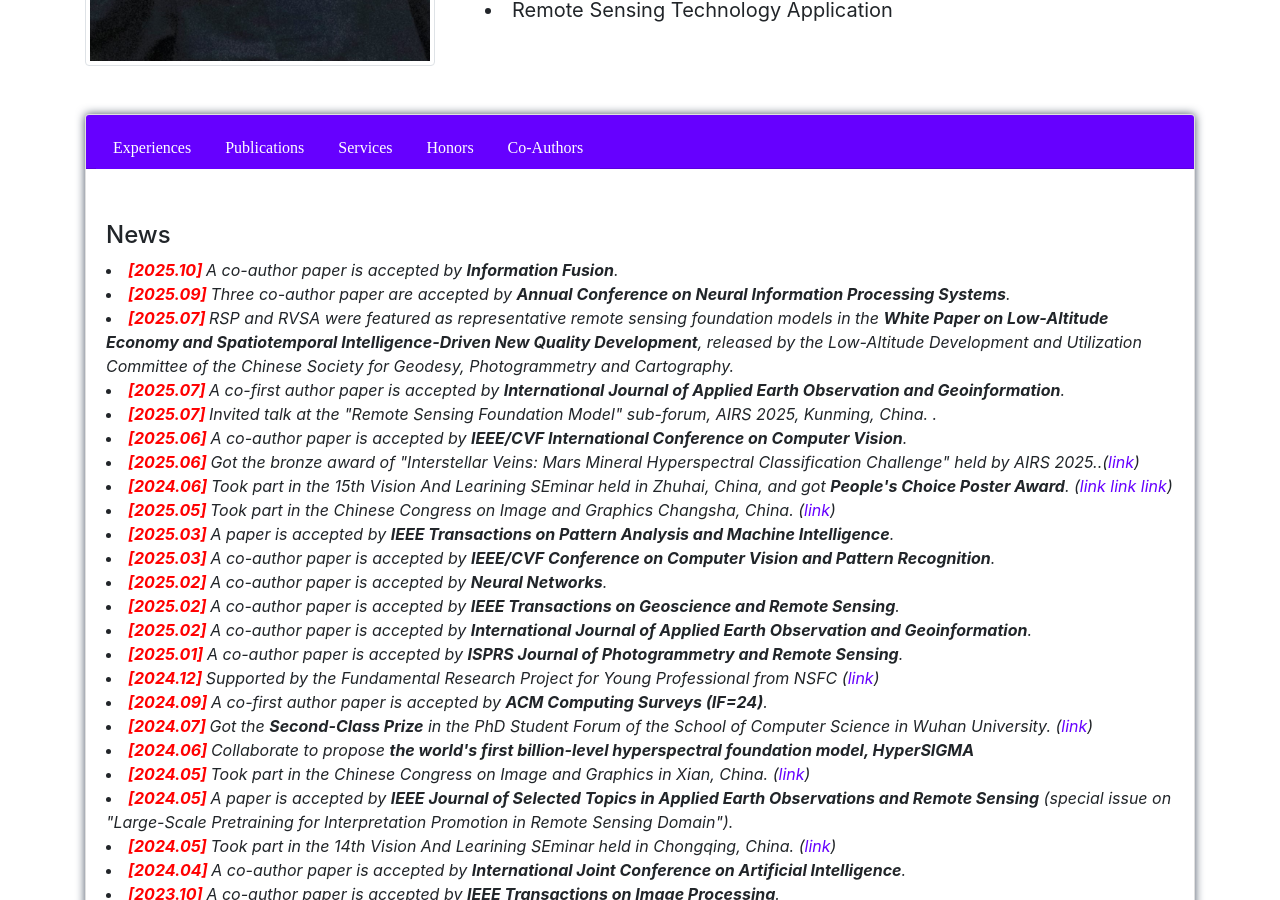
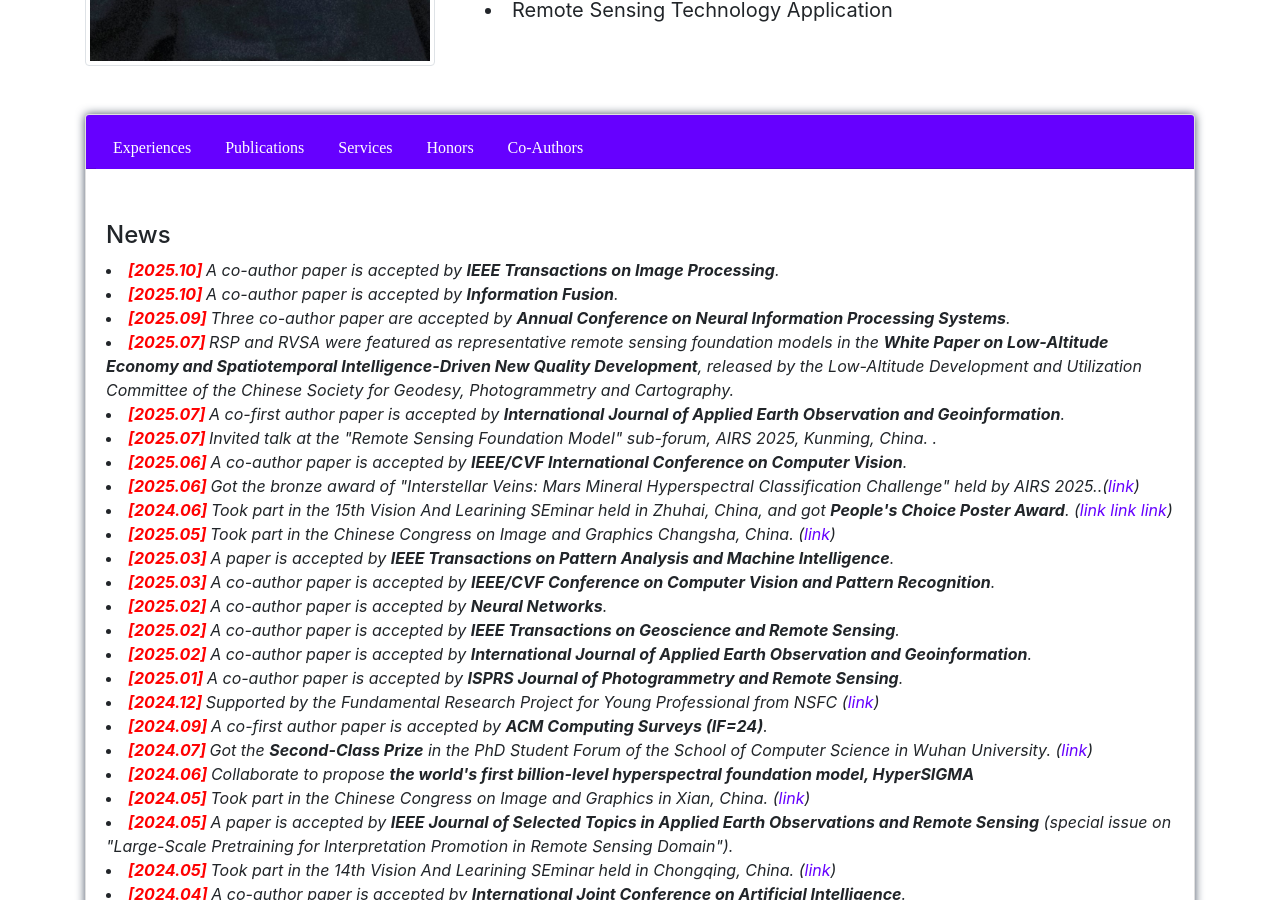
Before and after one commit to DotWang/DotWang.github.io, a Jekyll site: the page built from index.md, in a window 1280 px wide and 900 px high, scrolled down 462 px. Built offline with Jekyll 4.4.1, drawn with Linux system fonts in a browser that asks for light colours; nearby versions of some CDN libraries; comment, search, counter and statistics services are not loaded.

Commit message:
Update exp.html

```diff
--- a/_includes/exp.html
+++ b/_includes/exp.html
@@ -1,5 +1,6 @@
 <A NAME="R_News"><h4>News</h4></A>
 <i>
+<li> <b> <font color="#FF0000">[2025.10]</font> </b> A co-author paper is accepted by <b>IEEE Transactions on Image Processing</b>.</li>
 <li> <b> <font color="#FF0000">[2025.10]</font> </b> A co-author paper is accepted by <b>Information Fusion</b>.</li>
 <li> <b> <font color="#FF0000">[2025.09]</font> </b> Three co-author paper are accepted by <b>Annual Conference on Neural Information Processing Systems</b>.</li>
 <li> <b> <font color="#FF0000">[2025.07]</font> </b> RSP and RVSA were featured as representative remote sensing foundation models in the <b>White Paper on Low-Altitude Economy and Spatiotemporal Intelligence-Driven New Quality Development</b>, released by the Low-Altitude Development and Utilization Committee of the Chinese Society for Geodesy, Photogrammetry and Cartography.</b>
```
